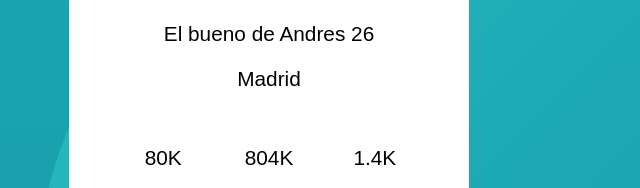
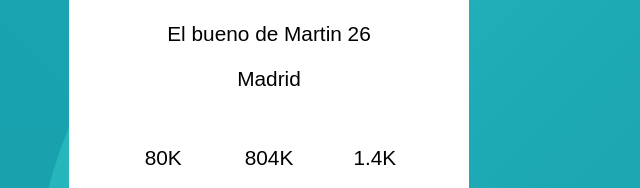
Before and after one commit to martintorreiro/tarjeta, a plain HTML site: page index.html in a window 1280 px wide. Shown: the part 447-635 px from the top of the page, 371-1011 px from the left. Drawn offline with Linux system fonts and the light colour scheme.

Commit message:
cambio de nombre a Martin

```diff
--- a/css/styles.css
+++ b/css/styles.css
@@ -73,4 +73,5 @@ body{
     margin: 0 0.5;
     width: 100px;
     text-align: center;
+
 }
--- a/index.html
+++ b/index.html
@@ -21,7 +21,7 @@
 
         </header>
         <section class="card__body">
-            <p class="card__text">El bueno de Andres
+            <p class="card__text">El bueno de Martin
                 <span class="card__text card__text--light">26</span>
             </p>
             <span class="card__text card__text--light">Madrid</span>
```
